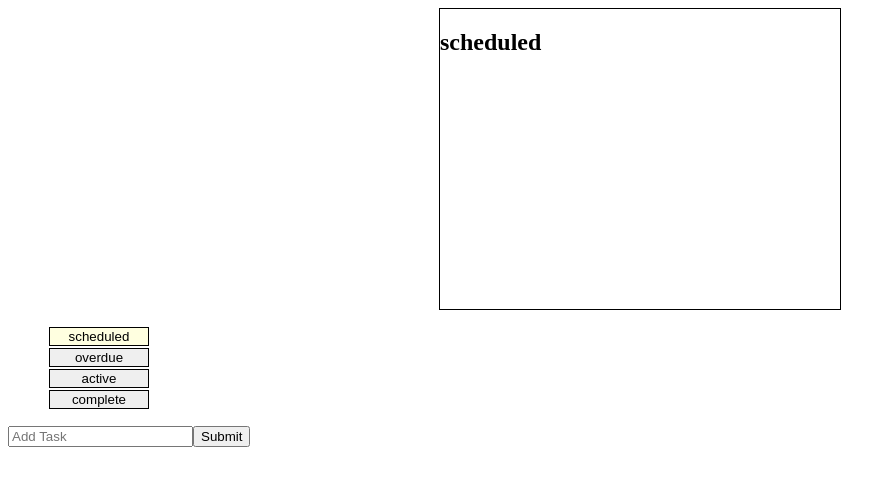
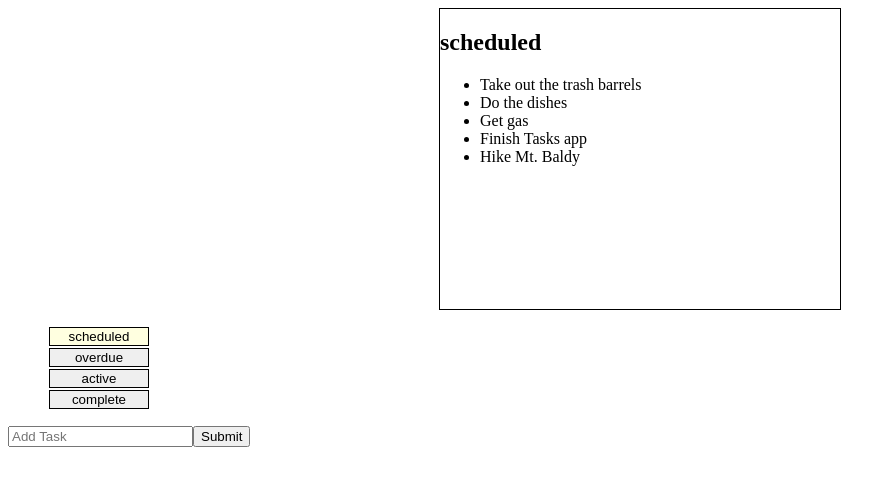
Before and after one commit to sequoian/tasks, a React (Create React App) app: page / in a window 1280 px wide. Shown: the top 486 px of the page, without its empty margins (0-896 px from the left). Built offline with nearby package versions, Linux system fonts and the light colour scheme; the HTML template or start-up script is replaced by a standard one.

Commit message:
added dummy tasks for testing purposes

```diff
--- a/src/App.js
+++ b/src/App.js
@@ -9,13 +9,21 @@ const Pages = {
   COMPLETE: 'complete',
 }
 
+const dummy_tasks = [
+  {id: 1, title: 'Take out the trash barrels'},
+  {id: 2, title: 'Do the dishes'},
+  {id: 3, title: 'Get gas'},
+  {id: 4, title: 'Finish Tasks app'},
+  {id: 5, title: 'Hike Mt. Baldy'},
+]
+
 class App extends Component {
   constructor(props) {
     super(props);
     this.state = {
       currentPage: Pages.SCHEDULED,
       text: '',
-      tasks: []
+      tasks: dummy_tasks
     }
     this.handlePageChange = this.handlePageChange.bind(this);
     this.handleTextChange = this.handleTextChange.bind(this);
@@ -33,7 +41,7 @@ class App extends Component {
   handleSubmit(e) {
     e.preventDefault();
     const newTask = {
-      text: this.state.text,
+      title: this.state.text,
       id: Date.now()
     };
     this.setState((prevState) => ({
@@ -113,7 +121,7 @@ class TaskList extends Component {
     return (
       <ul>
         {this.props.tasks.map(task => (
-          <li key={task.id}>{task.text}</li>
+          <li key={task.id}>{task.title}</li>
         ))}
       </ul>
     );
```
